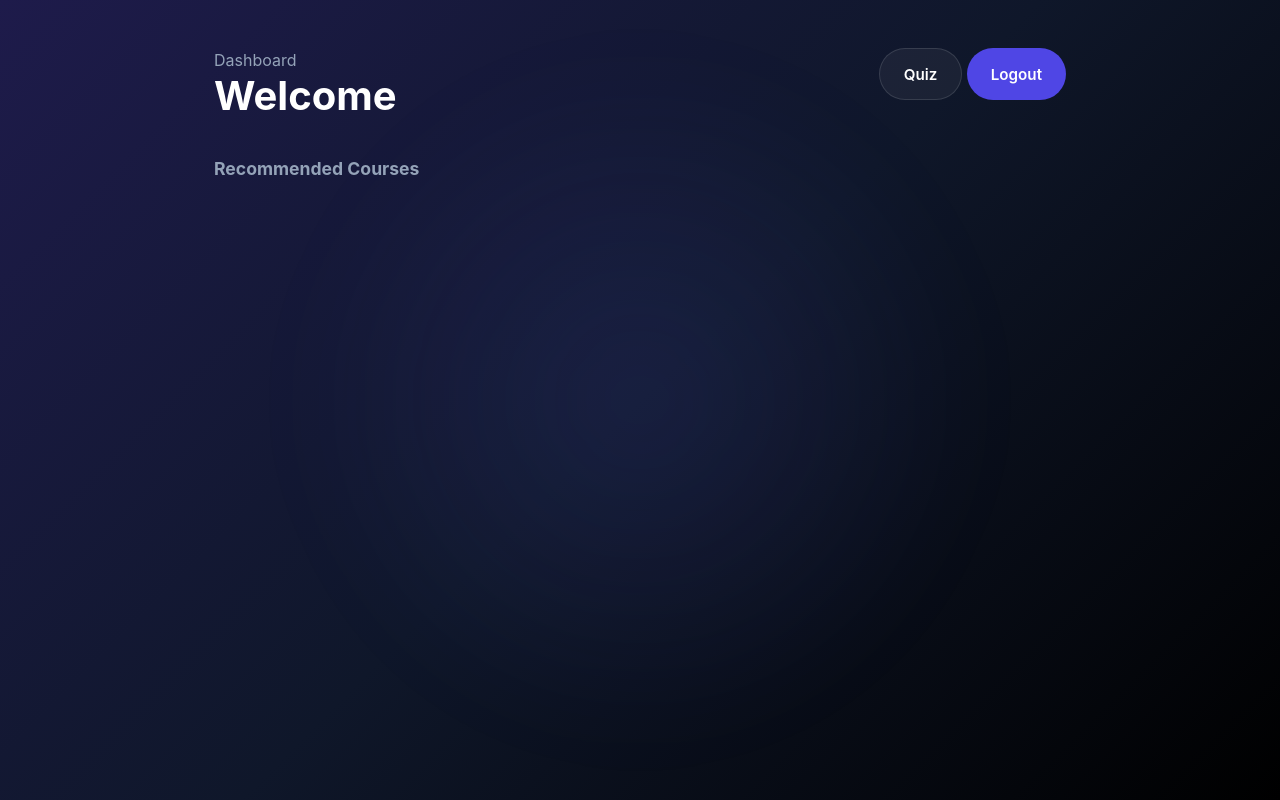
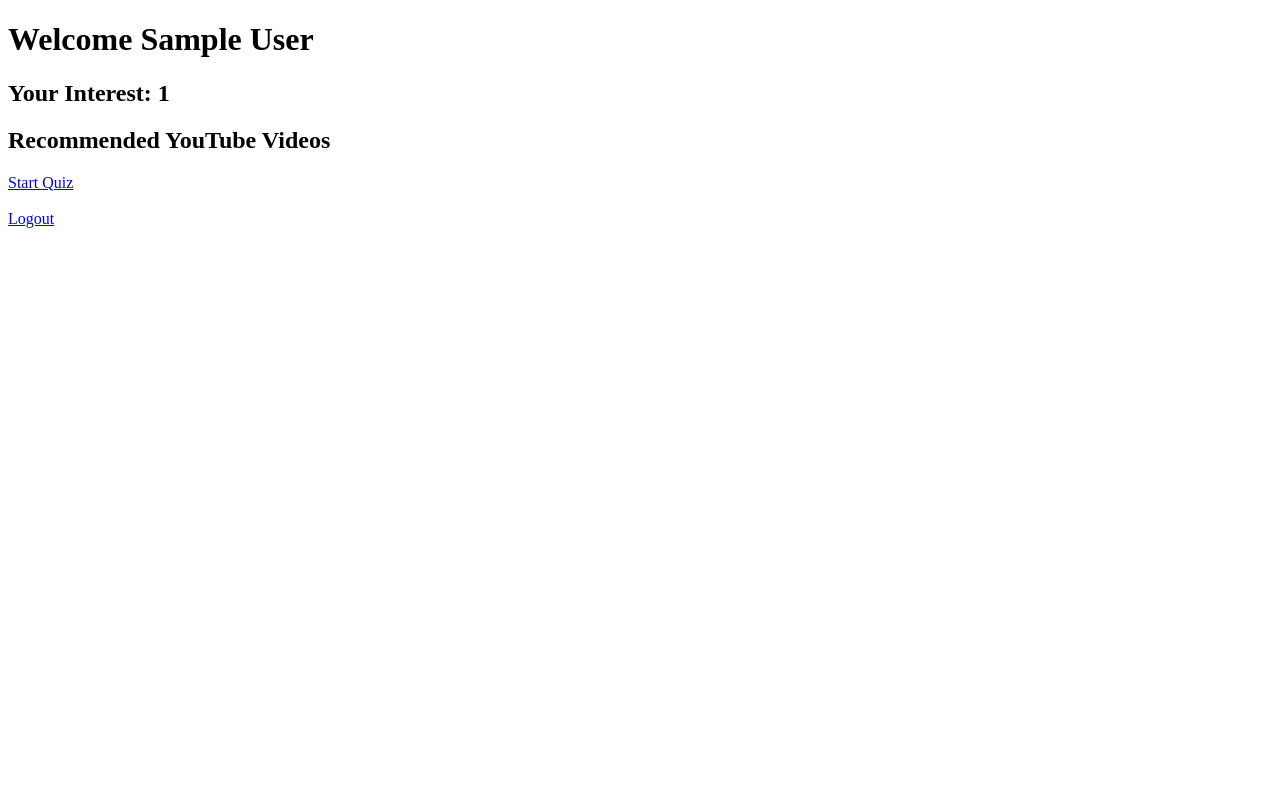
Before and after one commit to bhaveshraj002-arch/ai-learning-system, a Flask app: page /dashboard in a window 1280 px wide. Run offline with Flask 3, Linux system fonts and the light colour scheme; the visitor is signed in with stand-in values (Sample User, id 1).

Commit message:
Update dashboard.html

```diff
--- a/templates/dashboard.html
+++ b/templates/dashboard.html
@@ -1,91 +1,35 @@
 <!DOCTYPE html>
 <html>
 <head>
+    <title>Dashboard</title>
+</head>
+<body>
 
-    <title>Dashboard</title>
+<h1>Welcome {{ name }}</h1>
 
-    <link rel="stylesheet"
-    href="{{ url_for('static', filename='style.css') }}">
+<h2>Your Interest: {{ interest }}</h2>
 
-</head>
+<h2>Recommended YouTube Videos</h2>
 
-<body class="page">
+{% for video in videos %}
 
-<div class="orb"></div>
+<div style="margin-bottom:20px;">
 
-<div class="page-content">
+    <h3>{{ video.title }}</h3>
 
-    <div class="page-header">
-
-        <div>
-
-            <p class="page-eyebrow">
-                Dashboard
-            </p>
-
-            <h1 class="page-title">
-                Welcome {{ user }}
-            </h1>
-
-        </div>
-
-        <div class="header-actions">
-
-            <a href="/quiz"
-            class="btn btn-outline">
-
-                Quiz
-
+    <a href="{{ video.link }}" target="_blank">
+        Watch Video
     </a>
-
-            <a href="/logout"
-            class="btn btn-primary">
-
-                Logout
-
-            </a>
-
-        </div>
-
-    </div>
-
-    <div class="section">
-
-        <h2 class="section-title">
-            Recommended Courses
-        </h2>
-
-        <div class="course-grid">
-
-            {% for course in recommendations %}
-
-            <div class="course-card">
-
-                <div class="course-icon">
-                    📚
-                </div>
-
-                <div class="course-info">
-
-                    <div class="course-name">
-                        {{ course.course }}
-                    </div>
-
-                    <div class="course-tag">
-                        {{ course.category }}
-                    </div>
-
-                </div>
 
 </div>
 
 {% endfor %}
 
-        </div>
+<a href="/quiz">Start Quiz</a>
 
-    </div>
+<br><br>
 
-</div>
+<a href="/logout">Logout</a>
 
 </body>
 </html>
```
Lines whose indentation alone changed are shown as unchanged.
